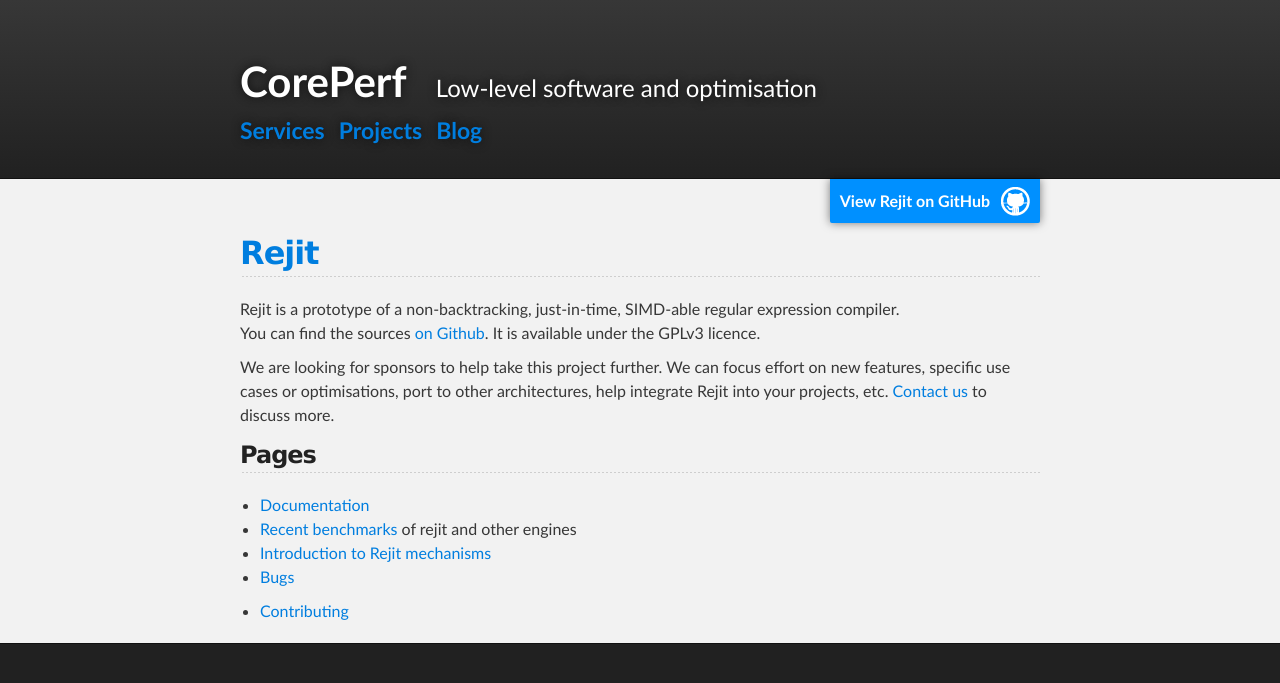
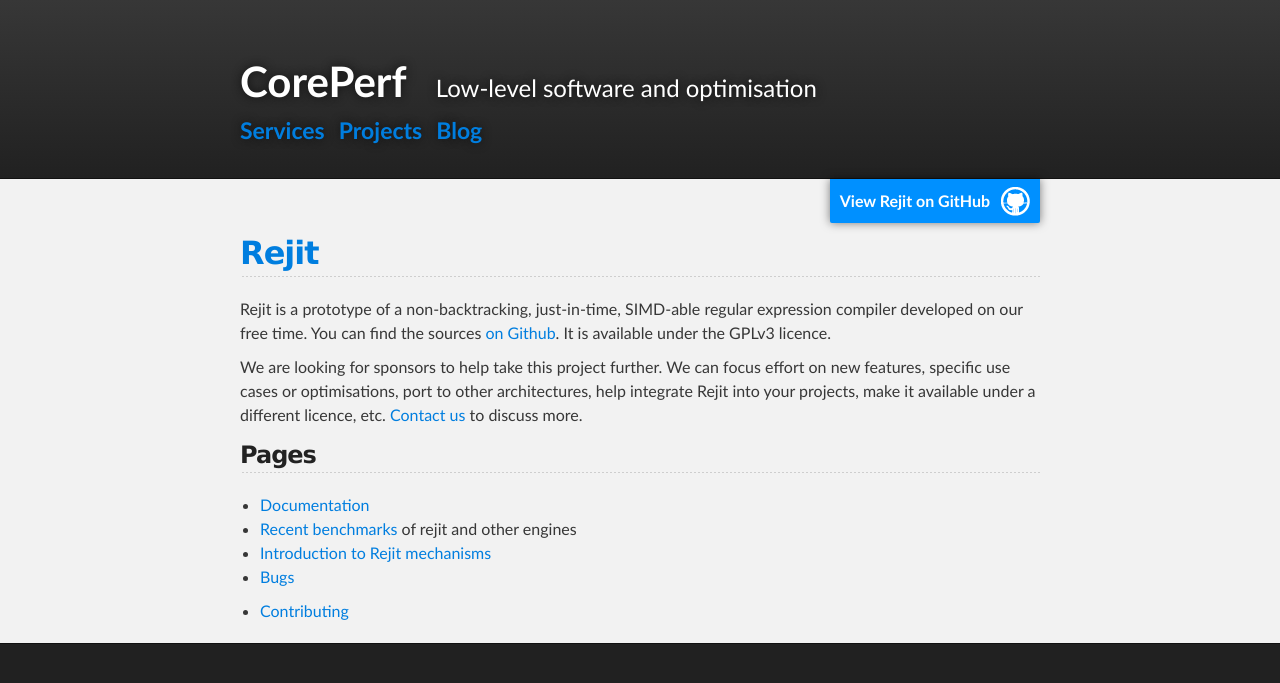
Before and after one commit to coreperf/coreperf.github.io, a Jekyll site: the page built from projects/rejit/index.md, in a window 1280 px wide. Shown: the top 683 px of the page. Built offline with Jekyll 4.4.1, drawn with Linux system fonts in a browser that asks for light colours.

Commit message:
Update introduction paragraphs for Rejit.

```diff
--- a/projects/rejit/index.md
+++ b/projects/rejit/index.md
@@ -6,14 +6,14 @@
 ---
 
 Rejit is a prototype of a non-backtracking, just-in-time, SIMD-able regular
-expression compiler.
-<br />
+expression compiler developed on our free time.
 You can find the sources [on Github][rejit github].  It is available under the
 GPLv3 licence.
 
 We are looking for sponsors to help take this project further. We can focus
 effort on new features, specific use cases or optimisations, port to other
-architectures, help integrate Rejit into your projects, etc.
+architectures, help integrate Rejit into your projects, make it available under
+a different licence, etc.
 [Contact us][email alexandre] to discuss more.
 
 
```
